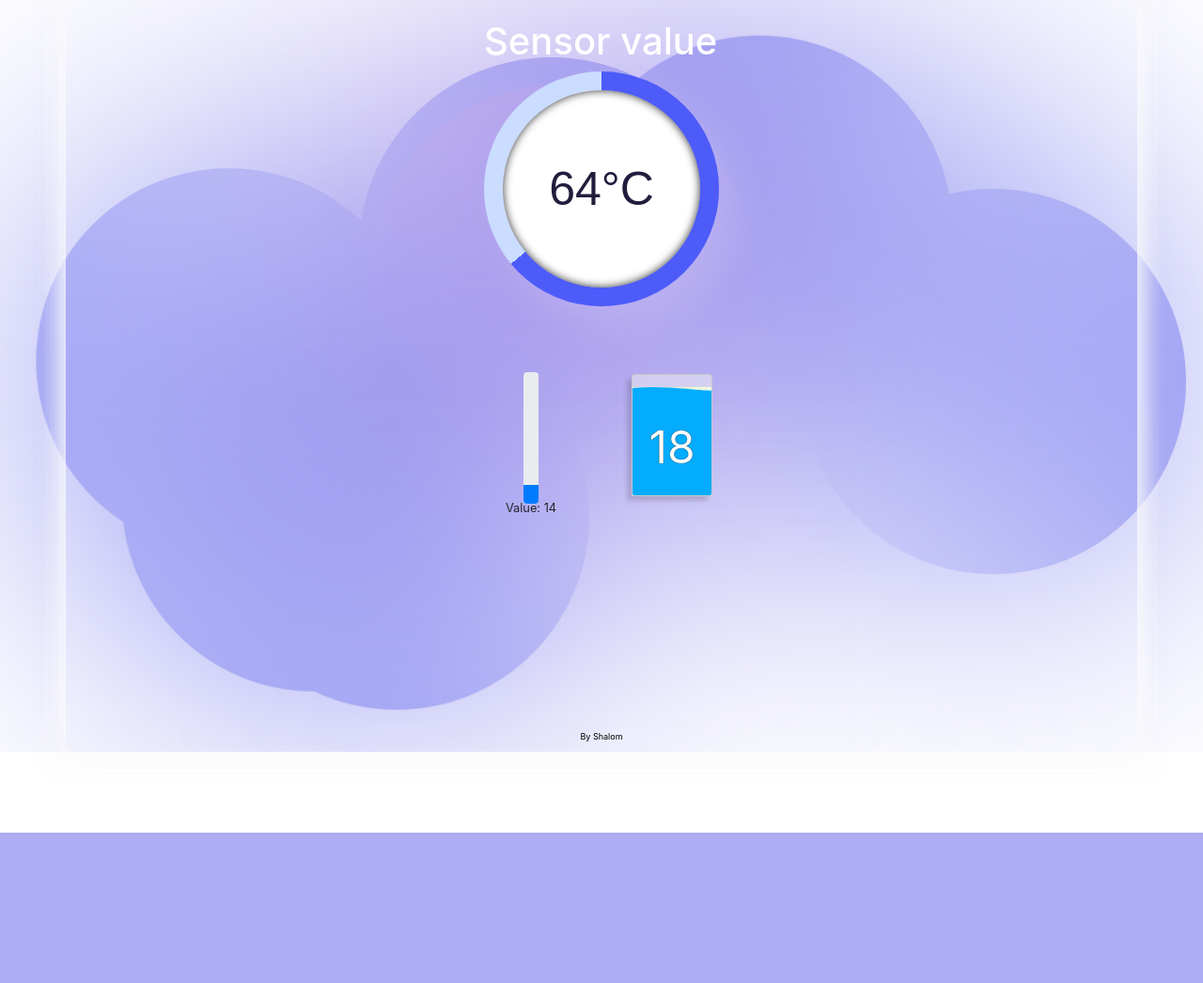
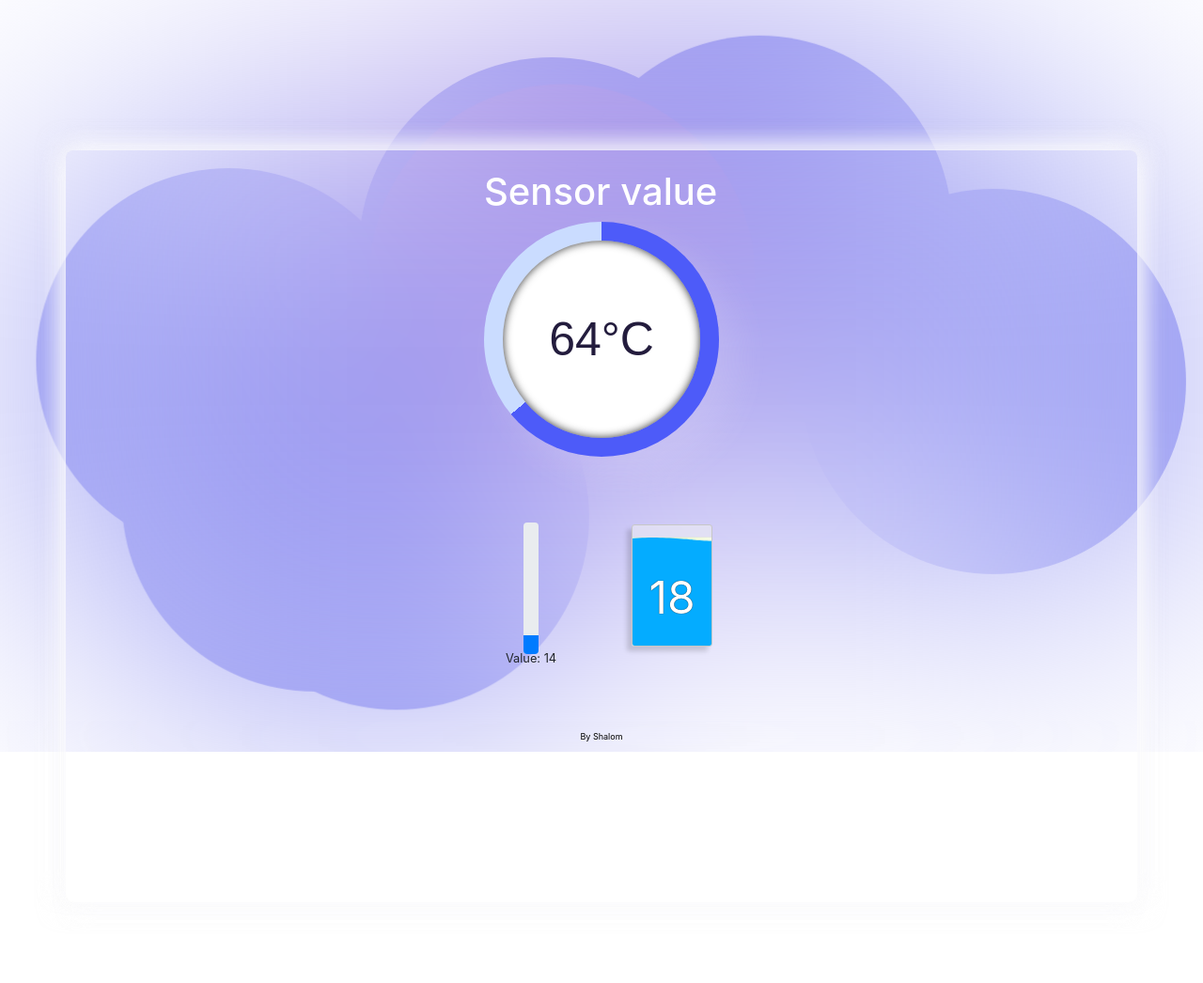
Before and after one commit to Daviddairot/shallom-project, a Django app: page /index/ in a window 1280 px wide. Shown: the whole page at 94% size. Before the commit the page ends 886 px from the top, so only its background shows below. Run offline with Django 5.2, Linux system fonts and the light colour scheme; data comes from the database, SQL or seed files in the repository.

Commit message:
Update style.css

```diff
--- a/static/style.css
+++ b/static/style.css
@@ -18,8 +18,7 @@ body {
   display: flex;
   place-items: center;
   justify-items: center;
-  min-width: 320px;
-  min-height: 100vh;
+
 }
 
 .cont{
@@ -201,7 +200,7 @@ max-width: 350px;
 background: linear-gradient(120deg,#4783c7, #ffffff, );
 position: absolute;
 transform: translate(-50%, -50%);
-top: 50%;
+top: 70%;
 left: 50%;
 border-radius: 8px;
 box-shadow:
```
